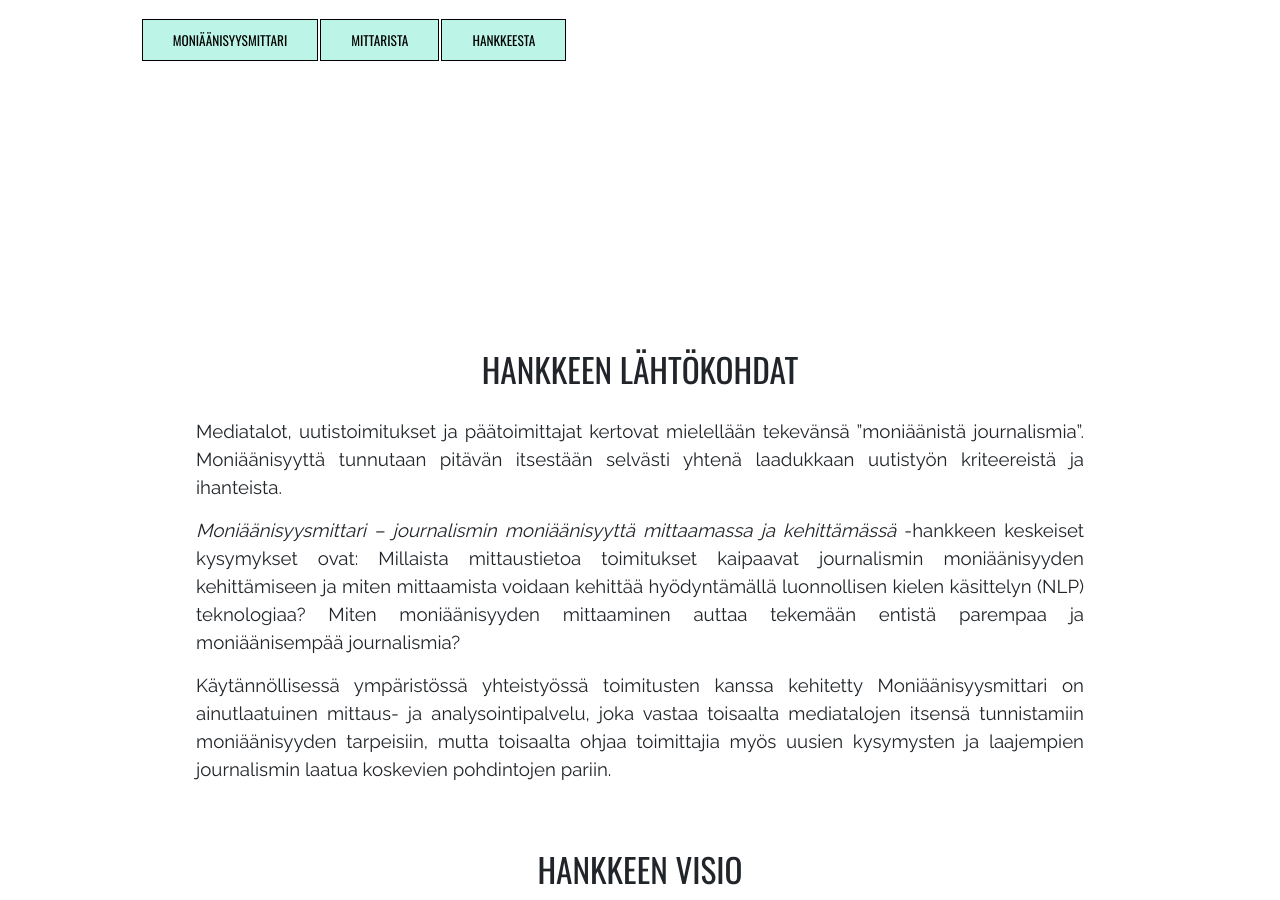
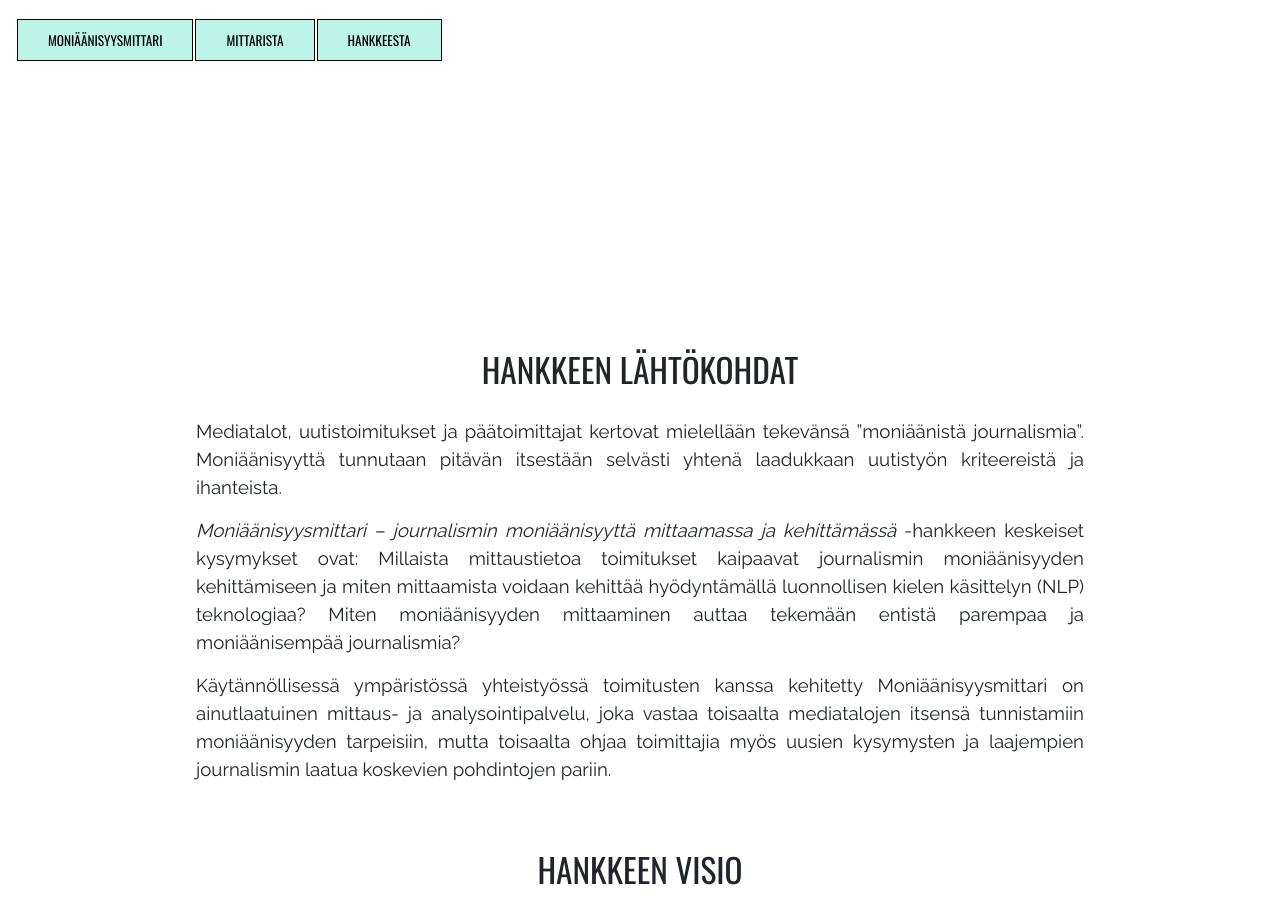
Before and after one commit to Sopiva-Sovittelujournalistit/moniaanisyysmittari-pages, a Jekyll site: the page built from hanke.md, in a window 1280 px wide and 900 px high. Built offline with Jekyll 4.4.1, drawn with Linux system fonts in a browser that asks for light colours.

Commit message:
CSS: Bugfix: Menu <ul> width correction

```diff
--- a/css/style.css
+++ b/css/style.css
@@ -63,6 +63,10 @@
 
 .navbar-collapse {
     transition: unset !important;
+}
+
+#menu-paamenu {
+    width: 100%;
 }
 
 li.menu-item {
```
